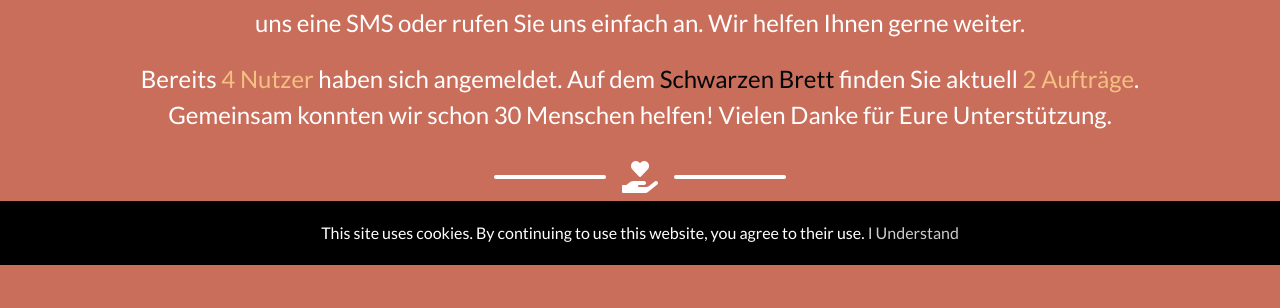
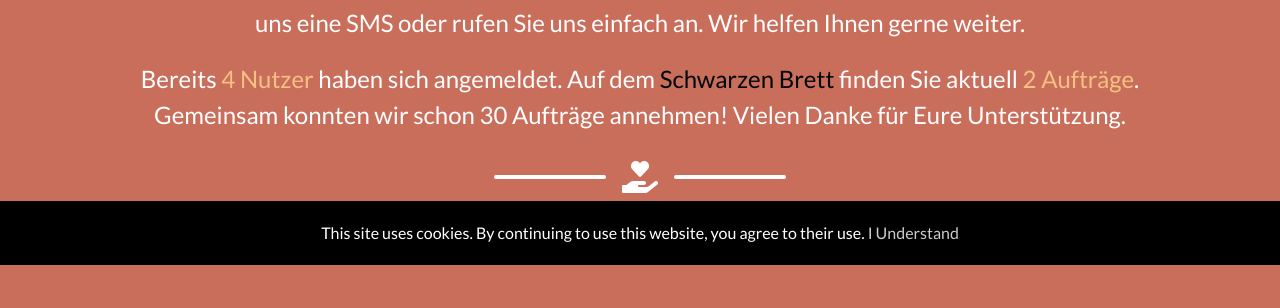
Before and after one commit to SYoy/voluntary_grocery_shopping, a Django app: page / in a window 1280 px wide. Shown: the part 535-843 px from the top of the page. Run offline with Django 3.2, Linux system fonts and the light colour scheme; data comes from the database, SQL or seed files in the repository; some libraries are stand-ins or nearby versions.

Commit message:
push_ aufträge annehmen

```diff
--- a/EinkaufsApp/templates/public/start.html
+++ b/EinkaufsApp/templates/public/start.html
@@ -47,7 +47,7 @@
 
             <p class="masthead-subheading  mb-0" style="margin-top: 20px">Bereits <a style="color: #f5c182;"> {{ count_user }} Nutzer</a> haben sich angemeldet.
             Auf dem <a style="color: rgba(1,5,6,1)" href="{%  url 'public_blackboard' %}">Schwarzen Brett</a> finden Sie aktuell <a style="color: #f5c182;">{{ count_Auftraege }} Aufträge</a>.
-                Gemeinsam konnten wir schon {{ count_geholfen }} Menschen helfen! Vielen Danke für Eure Unterstützung.</p>
+                Gemeinsam konnten wir schon {{ count_geholfen }} Aufträge annehmen! Vielen Danke für Eure Unterstützung.</p>
 
         </div>
         <div class="d-xl-none" style="margin-top: -3rem">
@@ -60,7 +60,7 @@
 
             <p class="masthead-subheading  mb-0" style="margin-top: 20px">Bereits <a style="color: #f5c182;"> {{ count_user }} Nutzer</a> haben sich angemeldet.
             Auf dem <a style="color: rgba(1,5,6,1)" href="{%  url 'public_blackboard' %}">Schwarzen Brett</a> finden Sie aktuell <a style="color: #f5c182;">{{ count_Auftraege }} Aufträge</a>.
-                Gemeinsam konnten wir schon {{ count_geholfen }} Menschen helfen! Vielen Danke für Eure Unterstützung.</p>
+                Gemeinsam konnten wir schon {{ count_geholfen }} Aufträge annehmen! Vielen Danke für Eure Unterstützung.</p>
         </div>
 
       <!-- Icon Divider -->
```
